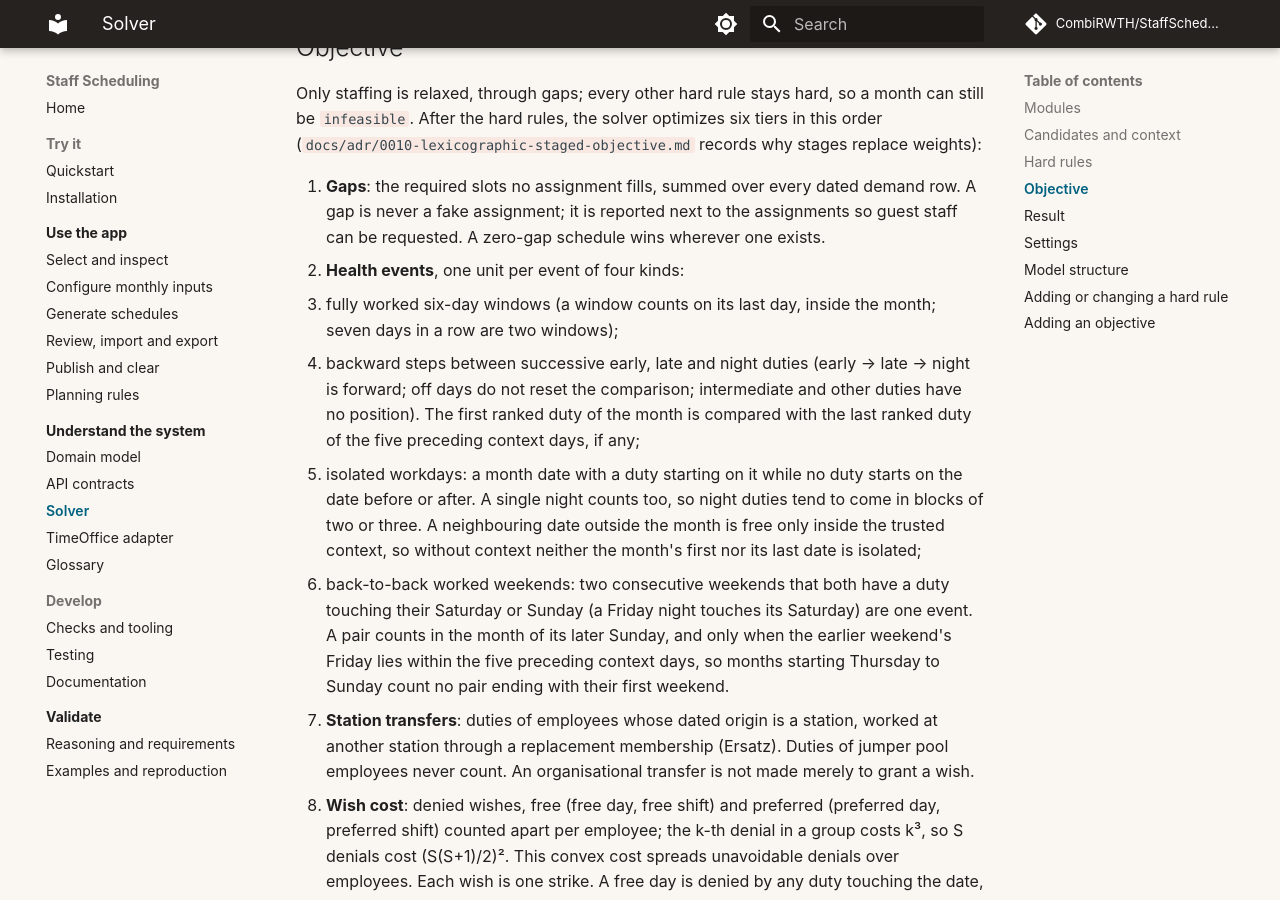
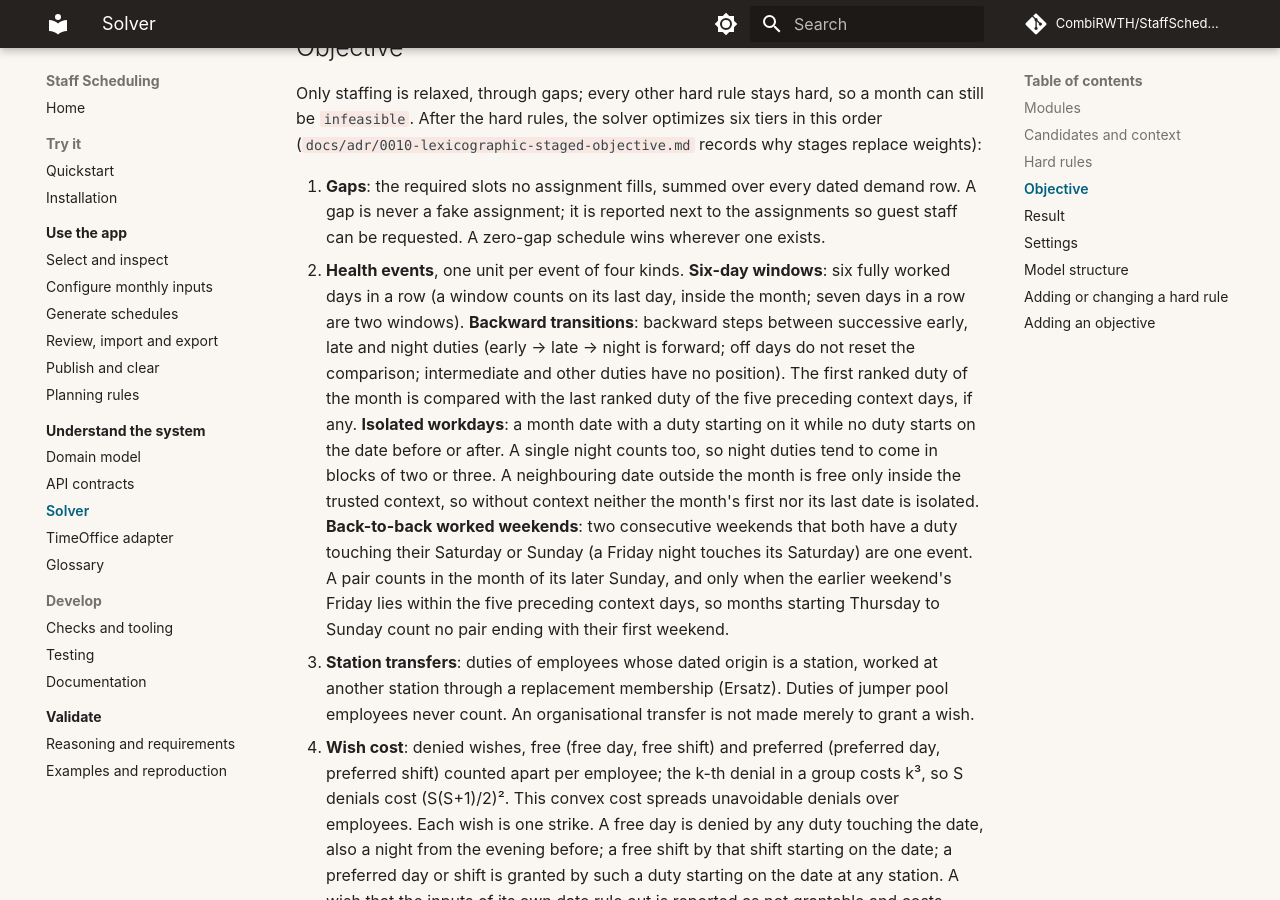
Before and after one commit to CombiRWTH/StaffScheduling, an MkDocs documentation site: the page built from docs/source/architecture/solver.md, in a window 1280 px wide and 900 px high, scrolled down 2518 px. Built offline with MkDocs 1.6.1 and Material for MkDocs 9.7.7, drawn with Linux system fonts in a browser that asks for light colours; comment, search, counter and statistics services are not loaded.

Commit message:
docs(solver): describe the four health events as prose so the list renders

```diff
--- a/docs/source/architecture/solver.md
+++ b/docs/source/architecture/solver.md
@@ -45,11 +45,7 @@ A duty touches a date when its interval overlaps that local day from 00:00 to 24
 Only staffing is relaxed, through gaps; every other hard rule stays hard, so a month can still be `infeasible`. After the hard rules, the solver optimizes six tiers in this order (`docs/adr/0010-lexicographic-staged-objective.md` records why stages replace weights):
 
 1. **Gaps**: the required slots no assignment fills, summed over every dated demand row. A gap is never a fake assignment; it is reported next to the assignments so guest staff can be requested. A zero-gap schedule wins wherever one exists.
-2. **Health events**, one unit per event of four kinds:
-   - fully worked six-day windows (a window counts on its last day, inside the month; seven days in a row are two windows);
-   - backward steps between successive early, late and night duties (early → late → night is forward; off days do not reset the comparison; intermediate and other duties have no position). The first ranked duty of the month is compared with the last ranked duty of the five preceding context days, if any;
-   - isolated workdays: a month date with a duty starting on it while no duty starts on the date before or after. A single night counts too, so night duties tend to come in blocks of two or three. A neighbouring date outside the month is free only inside the trusted context, so without context neither the month's first nor its last date is isolated;
-   - back-to-back worked weekends: two consecutive weekends that both have a duty touching their Saturday or Sunday (a Friday night touches its Saturday) are one event. A pair counts in the month of its later Sunday, and only when the earlier weekend's Friday lies within the five preceding context days, so months starting Thursday to Sunday count no pair ending with their first weekend.
+2. **Health events**, one unit per event of four kinds. **Six-day windows**: six fully worked days in a row (a window counts on its last day, inside the month; seven days in a row are two windows). **Backward transitions**: backward steps between successive early, late and night duties (early → late → night is forward; off days do not reset the comparison; intermediate and other duties have no position). The first ranked duty of the month is compared with the last ranked duty of the five preceding context days, if any. **Isolated workdays**: a month date with a duty starting on it while no duty starts on the date before or after. A single night counts too, so night duties tend to come in blocks of two or three. A neighbouring date outside the month is free only inside the trusted context, so without context neither the month's first nor its last date is isolated. **Back-to-back worked weekends**: two consecutive weekends that both have a duty touching their Saturday or Sunday (a Friday night touches its Saturday) are one event. A pair counts in the month of its later Sunday, and only when the earlier weekend's Friday lies within the five preceding context days, so months starting Thursday to Sunday count no pair ending with their first weekend.
 3. **Station transfers**: duties of employees whose dated origin is a station, worked at another station through a replacement membership (Ersatz). Duties of jumper pool employees never count. An organisational transfer is not made merely to grant a wish.
 4. **Wish cost**: denied wishes, free (free day, free shift) and preferred (preferred day, preferred shift) counted apart per employee; the k-th denial in a group costs k³, so S denials cost (S(S+1)/2)². This convex cost spreads unavoidable denials over employees. Each wish is one strike. A free day is denied by any duty touching the date, also a night from the evening before; a free shift by that shift starting on the date; a preferred day or shift is granted by such a duty starting on the date at any station. A wish that the inputs of its own date rule out is reported as not grantable and costs nothing: a preferred day or shift when binding availability, a missing station membership or the shift's own work pattern leaves no duty to start; a free day when a trusted context duty touches it. A free shift is always grantable. Rules across days, such as the rest after a context night, only deny a wish: whether they rule it out depends on the rest of the schedule.
 5. **Balance deviation**: the sum of every employee's absolute monthly balance, in minutes.
```
